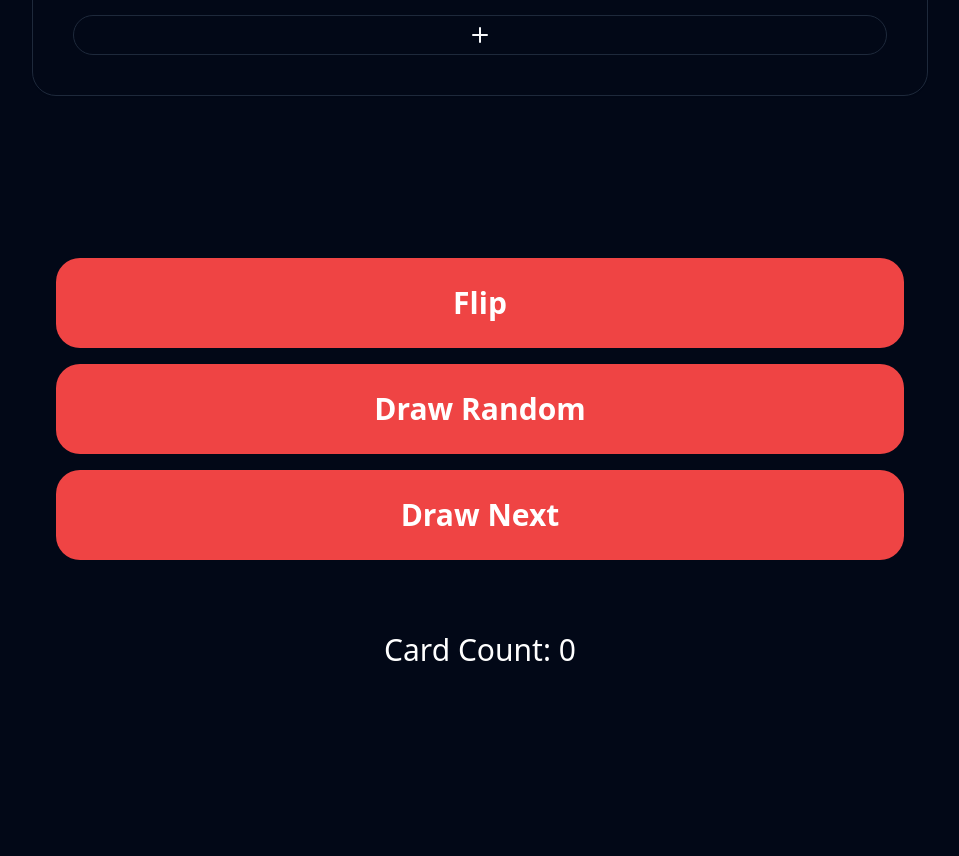
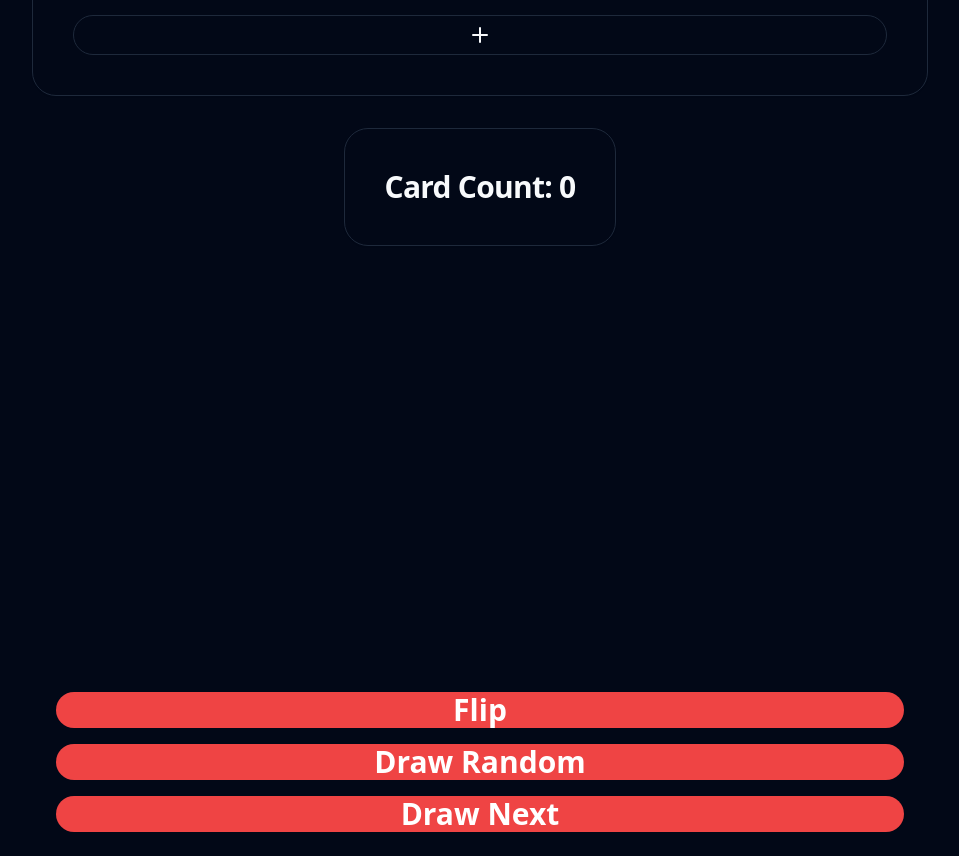
Before and after one commit to remilebeau/flashcards, a React (Vite) app: page / in a window 1280 px wide. Shown: the part 360-1216 px from the top of the page, without its empty margins (160-1119 px from the left). Before the commit the page ends 1044 px from the top, so only its background shows below. Built offline with nearby package versions, Linux system fonts and the light colour scheme.

Commit message:
Revised UI of CardCount.tsx with ShadCN

```diff
--- a/src/App.tsx
+++ b/src/App.tsx
@@ -6,10 +6,15 @@ import { ThemeProvider } from "./components/theme-provider";
 function App() {
   return (
     <ThemeProvider defaultTheme="dark" storageKey="vite-ui-theme">
-      <main className="mx-auto flex min-h-screen max-w-4xl flex-col sm:grid sm:grid-rows-2 sm:gap-8">
+      <main
+        className="mx-auto flex min-h-screen max-w-4xl flex-col sm:grid sm:grid-rows-2 sm:gap-8
+      "
+      >
         <AddFlashCards />
+        <section className="flex flex-col items-center">
+          <CardCount />
+        </section>
         <FlashCard />
-        <CardCount />
       </main>
     </ThemeProvider>
   );
--- a/src/features/FlashCards/CardCount.tsx
+++ b/src/features/FlashCards/CardCount.tsx
@@ -1,14 +1,17 @@
 import { useAppSelector } from "../../app/hooks";
 import { selectFlashCards } from "./flashCardsSlice";
+import { Card, CardHeader, CardTitle } from "@/components/ui/card";
 const CardCount = () => {
   const { flashcards: allFlashCards } = useAppSelector(selectFlashCards);
   const cardCount = allFlashCards.length;
   return (
-    <article className="rounded-3xl p-4">
-      <h2 className="text-center text-3xl text-white">
-        Card Count: {cardCount}
-      </h2>
-    </article>
+    <Card className="bg-card items-center justify-center rounded-3xl p-4">
+      <CardHeader>
+        <CardTitle className="text-center text-3xl font-bold">
+          Card Count: {cardCount}
+        </CardTitle>
+      </CardHeader>
+    </Card>
   );
 };
 
```
